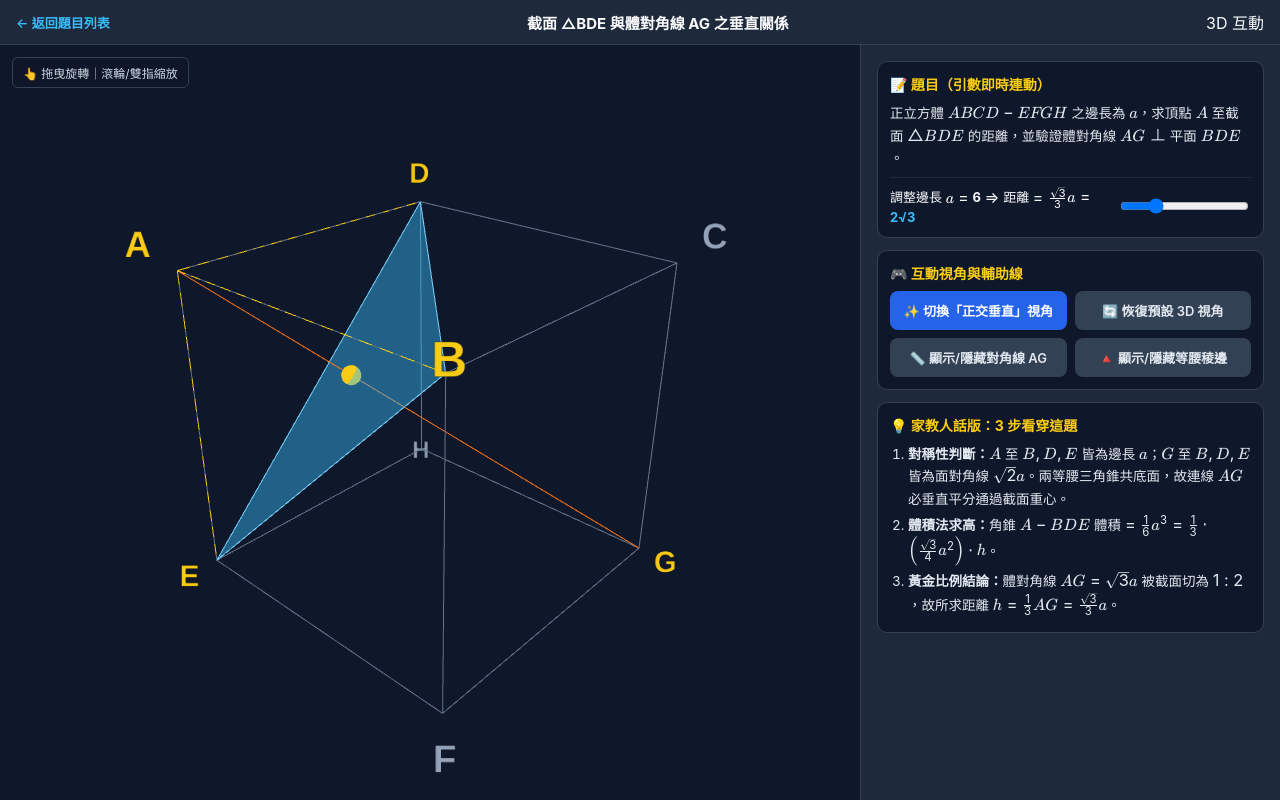
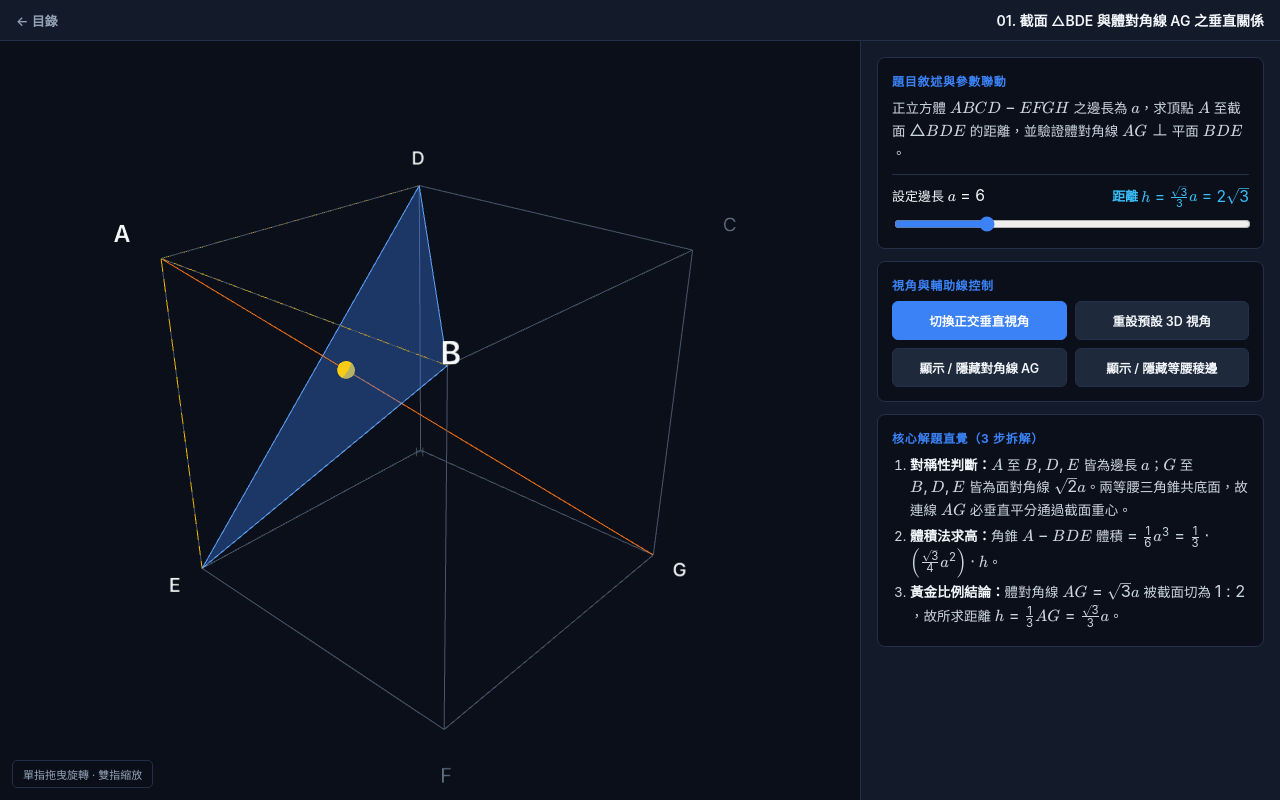
Before and after one commit to cooldragon-JJC8633/math-3d, a plain HTML site: page templates/cube-section.html in a window 1280 px wide. Drawn offline with nearby package versions, Linux system fonts and the light colour scheme; animation ran at ten frames a second.

Commit message:
Update cube-section.html

```diff
--- a/templates/cube-section.html
+++ b/templates/cube-section.html
@@ -2,146 +2,202 @@
 <html lang="zh-TW">
 <head>
   <meta charset="UTF-8" />
-  <meta name="viewport" content="width=device-width, initial-scale=1.0" />
-  <title>3D 互動圖解｜正立方體截面</title>
+  <meta name="viewport" content="width=device-width, initial-scale=1.0, maximum-scale=1.0, user-scalable=no" />
+  <title>3D 互動檢視｜正立方體截面</title>
   <link rel="stylesheet" href="https://cdn.jsdelivr.net/npm/katex@0.16.9/dist/katex.min.css">
   <script defer src="https://cdn.jsdelivr.net/npm/katex@0.16.9/dist/katex.min.js"></script>
   <script defer src="https://cdn.jsdelivr.net/npm/katex@0.16.9/dist/contrib/auto-render.min.js"></script>
   <script src="https://cdnjs.cloudflare.com/ajax/libs/three.js/r128/three.min.js"></script>
   <script src="https://cdn.jsdelivr.net/npm/three@0.128.0/examples/js/controls/OrbitControls.js"></script>
   <style>
+    :root {
+      --bg-base: #0b0f19;
+      --bg-panel: #131a2a;
+      --border: #243049;
+      --accent: #3b82f6;
+      --text-main: #f1f5f9;
+      --text-muted: #94a3b8;
+    }
     * { box-sizing: border-box; font-family: -apple-system, BlinkMacSystemFont, "Noto Sans TC", sans-serif; }
-    body { margin: 0; background: #0f172a; color: #f8fafc; display: flex; flex-direction: column; height: 100vh; overflow: hidden; }
-    header { padding: 10px 16px; background: #1e293b; border-bottom: 1px solid #334155; display: flex; justify-content: space-between; align-items: center; }
-    header a { color: #38bdf8; text-decoration: none; font-size: 13px; font-weight: 600; }
-    header h1 { font-size: 15px; margin: 0; color: #f8fafc; }
+    body { margin: 0; background: var(--bg-base); color: var(--text-main); display: flex; flex-direction: column; height: 100vh; overflow: hidden; }
+    header { padding: 10px 16px; background: var(--bg-panel); border-bottom: 1px solid var(--border); display: flex; justify-content: space-between; align-items: center; gap: 12px; }
+    header a { color: var(--text-muted); text-decoration: none; font-size: 13px; font-weight: 600; white-space: nowrap; }
+    header a:hover { color: var(--text-main); }
+    header h1 { font-size: 14px; margin: 0; font-weight: 600; overflow: hidden; text-overflow: ellipsis; white-space: nowrap; }
+    #btn-mobile-toggle { display: none; background: #1e293b; border: 1px solid var(--border); color: var(--text-main); padding: 5px 10px; border-radius: 5px; font-size: 12px; cursor: pointer; white-space: nowrap; }
+
     #main { display: flex; flex: 1; flex-direction: row; overflow: hidden; }
-    #canvas-container { flex: 1.4; position: relative; cursor: grab; }
-    #hint-badge { position: absolute; top: 12px; left: 12px; background: rgba(15,23,42,0.8); padding: 6px 10px; border-radius: 6px; font-size: 12px; color: #cbd5e1; pointer-events: none; border: 1px solid #334155; }
-    #panel { flex: 1; max-width: 420px; background: #1e293b; border-left: 1px solid #334155; padding: 16px; overflow-y: auto; display: flex; flex-direction: column; gap: 12px; }
-    .card { background: #0f172a; border: 1px solid #334155; border-radius: 10px; padding: 12px; }
-    .card h2 { font-size: 14px; margin: 0 0 8px 0; color: #facc15; }
-    .card p, .card li { font-size: 13.5px; line-height: 1.65; color: #e2e8f0; margin: 4px 0; }
+    #canvas-container { flex: 1.45; position: relative; cursor: grab; touch-action: none; }
+    #canvas-container:active { cursor: grabbing; }
+    #hint-badge { position: absolute; bottom: 12px; left: 12px; background: rgba(11, 15, 25, 0.75); padding: 5px 10px; border-radius: 5px; font-size: 11px; color: var(--text-muted); pointer-events: none; border: 1px solid var(--border); }
+
+    #panel { flex: 1; max-width: 420px; background: var(--bg-panel); border-left: 1px solid var(--border); padding: 16px; overflow-y: auto; display: flex; flex-direction: column; gap: 12px; }
+    .card { background: var(--bg-base); border: 1px solid var(--border); border-radius: 8px; padding: 14px; }
+    .card h2 { font-size: 12px; text-transform: uppercase; letter-spacing: 0.06em; margin: 0 0 8px 0; color: var(--accent); font-weight: 700; }
+    .card p, .card li { font-size: 13.5px; line-height: 1.65; color: #cbd5e1; margin: 4px 0; }
+    .card strong { color: var(--text-main); }
+
     .btn-group { display: grid; grid-template-columns: 1fr 1fr; gap: 8px; }
-    button { background: #2563eb; color: white; border: none; padding: 10px 8px; border-radius: 8px; font-size: 13px; font-weight: 600; cursor: pointer; }
-    button:hover { background: #1d4ed8; }
-    button.secondary { background: #334155; color: #e2e8f0; }
-    .slider-row { display: flex; align-items: center; justify-content: space-between; font-size: 13px; margin-top: 8px; border-top: 1px solid #1e293b; padding-top: 8px; }
+    button.ctrl { background: #1e293b; color: var(--text-main); border: 1px solid var(--border); padding: 9px 10px; border-radius: 6px; font-size: 12.5px; font-weight: 600; cursor: pointer; transition: 0.15s; }
+    button.ctrl:hover { border-color: var(--accent); }
+    button.ctrl.primary { background: var(--accent); border-color: var(--accent); color: #fff; }
+
+    .slider-box { margin-top: 10px; padding-top: 10px; border-top: 1px solid var(--border); display: flex; flex-direction: column; gap: 6px; font-size: 13px; }
+    .slider-header { display: flex; justify-content: space-between; align-items: center; }
+    input[type="range"] { width: 100%; accent-color: var(--accent); }
+
     @media (max-width: 768px) {
+      #btn-mobile-toggle { display: inline-block; }
       #main { flex-direction: column; }
-      #canvas-container { flex: 1.1; }
-      #panel { max-width: 100%; flex: 1; border-left: none; border-top: 1px solid #334155; }
+      #canvas-container { flex: 1; }
+      #panel { max-width: 100%; flex: 1.05; border-left: none; border-top: 1px solid var(--border); }
+      #panel.collapsed { display: none; }
     }
   </style>
 </head>
 <body>
 <header>
-  <a href="../index.html">← 返回題目列表</a>
-  <h1 id="header-title">正立方體截面</h1>
-  <span>3D 互動</span>
+  <a href="../index.html">← 目錄</a>
+  <h1 id="header-title">載入中...</h1>
+  <button id="btn-mobile-toggle">隱藏解析</button>
 </header>
 
 <div id="main">
   <div id="canvas-container">
-    <div id="hint-badge">👆 拖曳旋轉｜滾輪/雙指縮放</div>
+    <div id="hint-badge">單指拖曳旋轉 · 雙指縮放</div>
   </div>
   <div id="panel">
     <div class="card">
-      <h2>📝 題目（引數即時連動）</h2>
+      <h2>題目敘述與參數聯動</h2>
       <p id="q-text"></p>
-      <div class="slider-row">
-        <span>調整邊長 $a =$ <strong id="val-side">6</strong> $\Rightarrow$ 距離 $= \frac{\sqrt{3}}{3}a =$ <strong id="ans-dist" style="color:#38bdf8;">2√3</strong></span>
+      <div class="slider-box">
+        <div class="slider-header">
+          <span id="latex-side"></span>
+          <span id="latex-ans" style="color: #38bdf8; font-weight: 600;"></span>
+        </div>
         <input type="range" id="slider-side" min="3" max="15" step="3" value="6" />
       </div>
     </div>
+
     <div class="card">
-      <h2>🎮 互動視角與輔助線</h2>
+      <h2>視角與輔助線控制</h2>
       <div class="btn-group">
-        <button id="btn-perp">✨ 切換「正交垂直」視角</button>
-        <button id="btn-reset" class="secondary">🔄 恢復預設 3D 視角</button>
-        <button id="btn-toggle-diag" class="secondary">📏 顯示/隱藏對角線 AG</button>
-        <button id="btn-toggle-tri" class="secondary">🔺 顯示/隱藏等腰稜邊</button>
+        <button id="btn-perp" class="ctrl primary">切換正交垂直視角</button>
+        <button id="btn-reset" class="ctrl">重設預設 3D 視角</button>
+        <button id="btn-toggle-diag" class="ctrl">顯示 / 隱藏對角線 AG</button>
+        <button id="btn-toggle-tri" class="ctrl">顯示 / 隱藏等腰稜邊</button>
       </div>
     </div>
+
     <div class="card">
-      <h2>💡 家教人話版：3 步看穿這題</h2>
+      <h2>核心解題直覺（3 步拆解）</h2>
       <ol id="steps-list" style="padding-left: 18px; margin: 0;"></ol>
     </div>
   </div>
 </div>
 
 <script>
+  const katexOpts = { delimiters: [{left: "$$", right: "$$", display: true}, {left: "$", right: "$", display: false}] };
   const urlParams = new URLSearchParams(window.location.search);
   const probId = urlParams.get('id') || 'vec-01';
 
+  // 手機版收合解析切換
+  const toggleBtn = document.getElementById('btn-mobile-toggle');
+  const panelEl = document.getElementById('panel');
+  toggleBtn.onclick = () => {
+    panelEl.classList.toggle('collapsed');
+    toggleBtn.textContent = panelEl.classList.contains('collapsed') ? '顯示解析' : '隱藏解析';
+    window.dispatchEvent(new Event('resize'));
+  };
+
+  function updateSideUI(a) {
+    const sideEl = document.getElementById('latex-side');
+    const ansEl = document.getElementById('latex-ans');
+    sideEl.innerHTML = `設定邊長 $a = ${a}$`;
+    ansEl.innerHTML = `距離 $h = \\frac{\\sqrt{3}}{3}a = ${a / 3}\\sqrt{3}$`;
+    if (window.renderMathInElement) {
+      renderMathInElement(sideEl, katexOpts);
+      renderMathInElement(ansEl, katexOpts);
+    }
+  }
+
   fetch('../data/space-vector.json').then(r => r.json()).then(data => {
     const prob = data.problems.find(p => p.id === probId) || data.problems[0];
-    document.getElementById('header-title').textContent = prob.title;
+    document.getElementById('header-title').textContent = `${prob.num}. ${prob.title}`;
     document.getElementById('q-text').innerHTML = prob.questionLatex;
     const initSide = prob.params.side || 6;
     document.getElementById('slider-side').value = initSide;
-    updateSideUI(initSide);
 
     const ol = document.getElementById('steps-list');
     prob.steps.forEach(s => { const li = document.createElement('li'); li.innerHTML = s; ol.appendChild(li); });
-    renderMathInElement(document.body, { delimiters: [{left: "$$", right: "$$", display: true}, {left: "$", right: "$", display: false}] });
+
+    updateSideUI(initSide);
+    renderMathInElement(document.body, katexOpts);
   });
 
-  function updateSideUI(a) {
-    document.getElementById('val-side').textContent = a;
-    document.getElementById('ans-dist').textContent = `${a / 3}√3`;
-  }
   document.getElementById('slider-side').addEventListener('input', e => updateSideUI(Number(e.target.value)));
 
-  // Three.js 3D 渲染
+  // Three.js 場景設定
   const container = document.getElementById('canvas-container');
   const scene = new THREE.Scene();
-  const camera = new THREE.PerspectiveCamera(45, container.clientWidth / container.clientHeight, 0.1, 100);
-  const camDef = [10, 8, 11], camPerp = [11, -5.5, 0];
+  const camera = new THREE.PerspectiveCamera(42, container.clientWidth / container.clientHeight, 0.1, 100);
+  const camDef = [9.5, 7.5, 10.5], camPerp = [11, -5.5, 0];
   camera.position.set(...camDef);
 
   const renderer = new THREE.WebGLRenderer({ antialias: true, alpha: true });
   renderer.setSize(container.clientWidth, container.clientHeight);
-  renderer.setPixelRatio(window.devicePixelRatio);
+  renderer.setPixelRatio(Math.min(window.devicePixelRatio, 2));
   container.appendChild(renderer.domElement);
 
   const controls = new THREE.OrbitControls(camera, renderer.domElement);
   controls.enableDamping = true;
-  scene.add(new THREE.AmbientLight(0xffffff, 0.9));
+  controls.dampingFactor = 0.08;
 
-  const s = 3;
+  const s = 2.8;
   const pts = {
     A: new THREE.Vector3(-s, s, s), B: new THREE.Vector3(s, s, s), C: new THREE.Vector3(s, s, -s), D: new THREE.Vector3(-s, s, -s),
     E: new THREE.Vector3(-s, -s, s), F: new THREE.Vector3(s, -s, s), G: new THREE.Vector3(s, -s, -s), H: new THREE.Vector3(-s, -s, -s)
   };
 
-  scene.add(new THREE.LineSegments(new THREE.EdgesGeometry(new THREE.BoxGeometry(s*2, s*2, s*2)), new THREE.LineBasicMaterial({ color: 0x64748b })));
+  // 立方體外框線
+  scene.add(new THREE.LineSegments(new THREE.EdgesGeometry(new THREE.BoxGeometry(s*2, s*2, s*2)), new THREE.LineBasicMaterial({ color: 0x475569 })));
+
+  // 截面 BDE
   const triGeo = new THREE.BufferGeometry().setFromPoints([pts.B, pts.D, pts.E]);
-  scene.add(new THREE.Mesh(triGeo, new THREE.MeshBasicMaterial({ color: 0x38bdf8, side: THREE.DoubleSide, transparent: true, opacity: 0.45 })));
-  scene.add(new THREE.Line(new THREE.BufferGeometry().setFromPoints([pts.B, pts.D, pts.E, pts.B]), new THREE.LineBasicMaterial({ color: 0x7dd3fc })));
+  scene.add(new THREE.Mesh(triGeo, new THREE.MeshBasicMaterial({ color: 0x3b82f6, side: THREE.DoubleSide, transparent: true, opacity: 0.35 })));
+  scene.add(new THREE.Line(new THREE.BufferGeometry().setFromPoints([pts.B, pts.D, pts.E, pts.B]), new THREE.LineBasicMaterial({ color: 0x60a5fa })));
 
+  // 體對角線 AG 與垂足 P
   const diagLine = new THREE.Line(new THREE.BufferGeometry().setFromPoints([pts.A, pts.G]), new THREE.LineBasicMaterial({ color: 0xf97316 }));
   scene.add(diagLine);
 
   const centerP = new THREE.Vector3().add(pts.B).add(pts.D).add(pts.E).divideScalar(3);
-  const dotP = new THREE.Mesh(new THREE.SphereGeometry(0.18, 16, 16), new THREE.MeshBasicMaterial({ color: 0xfacc15 }));
+  const dotP = new THREE.Mesh(new THREE.SphereGeometry(0.14, 16, 16), new THREE.MeshBasicMaterial({ color: 0xfacc15 }));
   dotP.position.copy(centerP);
   scene.add(dotP);
 
+  // 輔助等腰稜邊
   const helperGroup = new THREE.Group();
-  const dashMat = new THREE.LineDashedMaterial({ color: 0xfacc15, dashSize: 0.25, gapSize: 0.15 });
+  const dashMat = new THREE.LineDashedMaterial({ color: 0xeab308, dashSize: 0.2, gapSize: 0.12 });
   [pts.B, pts.D, pts.E].forEach(t => {
     const l = new THREE.Line(new THREE.BufferGeometry().setFromPoints([pts.A, t]), dashMat);
     l.computeLineDistances(); helperGroup.add(l);
   });
   scene.add(helperGroup);
 
+  // 精緻化頂點字體標籤（克制大小、清晰外推距離）
   Object.entries(pts).forEach(([k, v]) => {
+    const isKey = ['A', 'B', 'D', 'E', 'G'].includes(k);
     const c = document.createElement('canvas'); c.width = 128; c.height = 128;
-    const ctx = c.getContext('2d'); ctx.fillStyle = ['A','B','D','E','G'].includes(k) ? '#facc15' : '#94a3b8';
-    ctx.font = 'bold 64px sans-serif'; ctx.textAlign = 'center'; ctx.textBaseline = 'middle'; ctx.fillText(k, 64, 64);
-    const sp = new THREE.Sprite(new THREE.SpriteMaterial({ map: new THREE.CanvasTexture(c) }));
-    sp.position.copy(v).multiplyScalar(1.14); sp.scale.set(1.2, 1.2, 1.2); scene.add(sp);
+    const ctx = c.getContext('2d');
+    ctx.fillStyle = isKey ? '#f8fafc' : '#64748b';
+    ctx.font = isKey ? '600 46px -apple-system, sans-serif' : '400 38px -apple-system, sans-serif';
+    ctx.textAlign = 'center'; ctx.textBaseline = 'middle';
+    ctx.fillText(k, 64, 64);
+    const sp = new THREE.Sprite(new THREE.SpriteMaterial({ map: new THREE.CanvasTexture(c), transparent: true }));
+    sp.position.copy(v).multiplyScalar(1.13);
+    sp.scale.set(0.95, 0.95, 0.95);
+    scene.add(sp);
   });
 
   let isPerp = false;
@@ -152,7 +208,12 @@
 
   function animate() { requestAnimationFrame(animate); controls.update(); renderer.render(scene, camera); }
   animate();
-  window.addEventListener('resize', () => { camera.aspect = container.clientWidth / container.clientHeight; camera.updateProjectionMatrix(); renderer.setSize(container.clientWidth, container.clientHeight); });
+  window.addEventListener('resize', () => {
+    if (!container.clientWidth || !container.clientHeight) return;
+    camera.aspect = container.clientWidth / container.clientHeight;
+    camera.updateProjectionMatrix();
+    renderer.setSize(container.clientWidth, container.clientHeight);
+  });
 </script>
 </body>
 </html>
```
